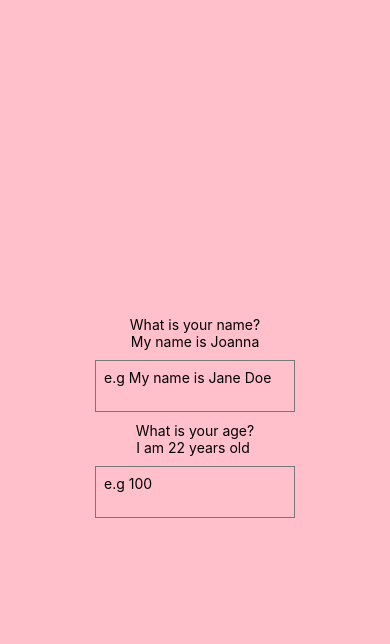
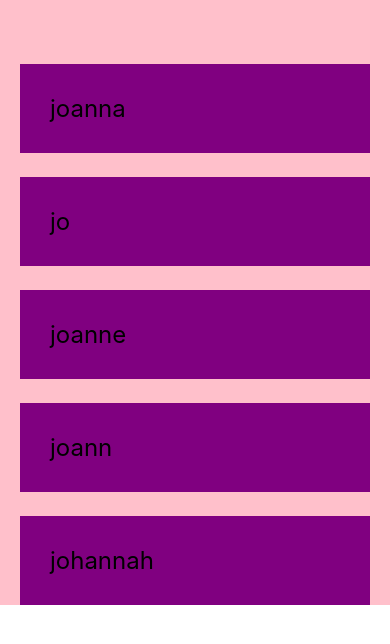
Before and after one commit to jokale/reactNativeProject, a React Native app: screen / in a window 390 px wide. Shown: the top 644 px of the page. Built offline with nearby package versions, Linux system fonts and the light colour scheme.

Commit message:
create a list and scroll view

```diff
--- a/App.js
+++ b/App.js
@@ -1,42 +1,32 @@
 import { StatusBar } from 'expo-status-bar';
 import React, {useState} from 'react';
-import { StyleSheet, Text, View, TextInput } from 'react-native';
+import { StyleSheet, Text, View, ScrollView } from 'react-native';
 
 export default function App() {
-  const[name, setName] = useState('Joanna')
-  const[age, setAge] = useState(22)
-
-  // using setName or set whatever is just naming convention
-  //we can pass in any type of object into the state a boolean, string array
+  const[people, setPeople] = useState([
+    {name: 'joanna', key: '1'},
+    {name: 'jo', key: '2'},
+    {name: 'joanne', key: '3'},
+    {name: 'joann', key: '4'},
+    {name: 'johannah', key: '5'}
 
 
-  // good to put the logic above because placing it in the OnPress function would make it messy
-  // it seems I can put all my update state in one click
+  ])
 
   return (
+    <ScrollView>
     <View style={styles.container}>
-      <Text>What is your name?</Text>
-       <Text> My name is {name} </Text>
+      {people.map(item => {
+        return (
+          <View key={item.key}>
+            <Text style={styles.item}>{item.name}</Text>
+          </View>
+        )
 
-       <TextInput
-       multiline
-        style={styles.input}
-        placeholder='e.g My name is Jane Doe'
-                onChangeText={(value)=> setName(value)}
-        />
-      <Text>What is your age?</Text>
-      <Text>I am {age} years old </Text>
-
-       <TextInput
-       keyboardType='numeric'
-       multiline
-        style={styles.input}
-        placeholder='e.g 100'
-                onChangeText={(value)=> setAge(value)}
-        />
+      })}
 
 
-    </View>
+    </View></ScrollView>
   );
 }
 
@@ -45,14 +35,16 @@ const styles = StyleSheet.create({
   container: {
     flex: 1,
     backgroundColor: 'pink',
-    alignItems: 'center',
-    justifyContent: 'center',
+    // alignItems: 'center',
+    // justifyContent: 'center',
+    paddingTop: 40,
+    paddingHorizontal: 20,
   },
-  input: {
-    borderWidth: 1,
-    borderColor: '#777',
-    padding: 8,
-    margin: 10,
-    width: 200,
+  item:{
+    marginTop: 24,
+    padding: 30,
+    backgroundColor: 'purple',
+    fontSize: 24,
   },
+
 });
```
